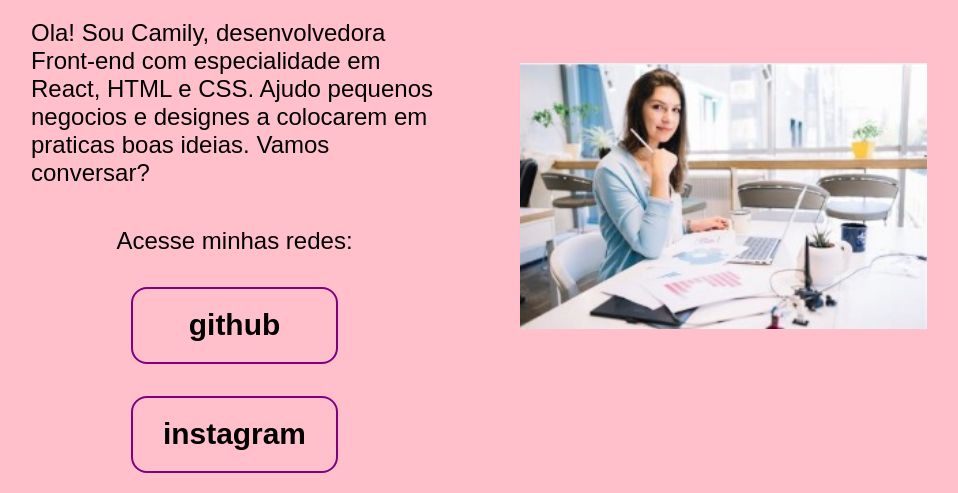
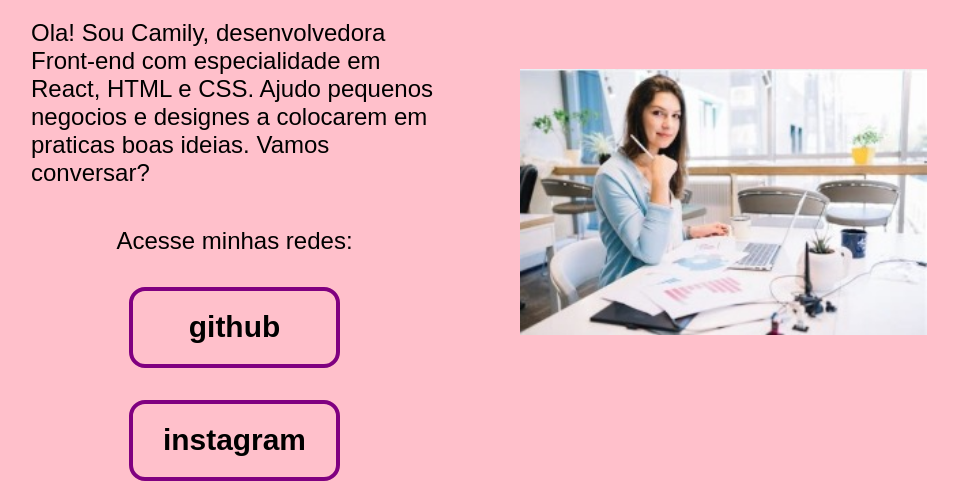
Before and after one commit to CamilySales/portf-lio, a plain HTML site: page index.html in a window 1280 px wide. Shown: the part 307-800 px from the top of the page, without its empty margins (161-1119 px from the left). Drawn offline with Linux system fonts and the light colour scheme; a web font is replaced by a local one.

Commit message:
Update index.css

```diff
--- a/estilos/index.css
+++ b/estilos/index.css
@@ -85,7 +85,7 @@ body {
     display: flex;
     gap: 16px;
     justify-content: center;
-    border: 2px solid purple;
+    border: 4px solid purple;
     width: 50%;
     text-align: center;
     border-radius: 16px;
```
